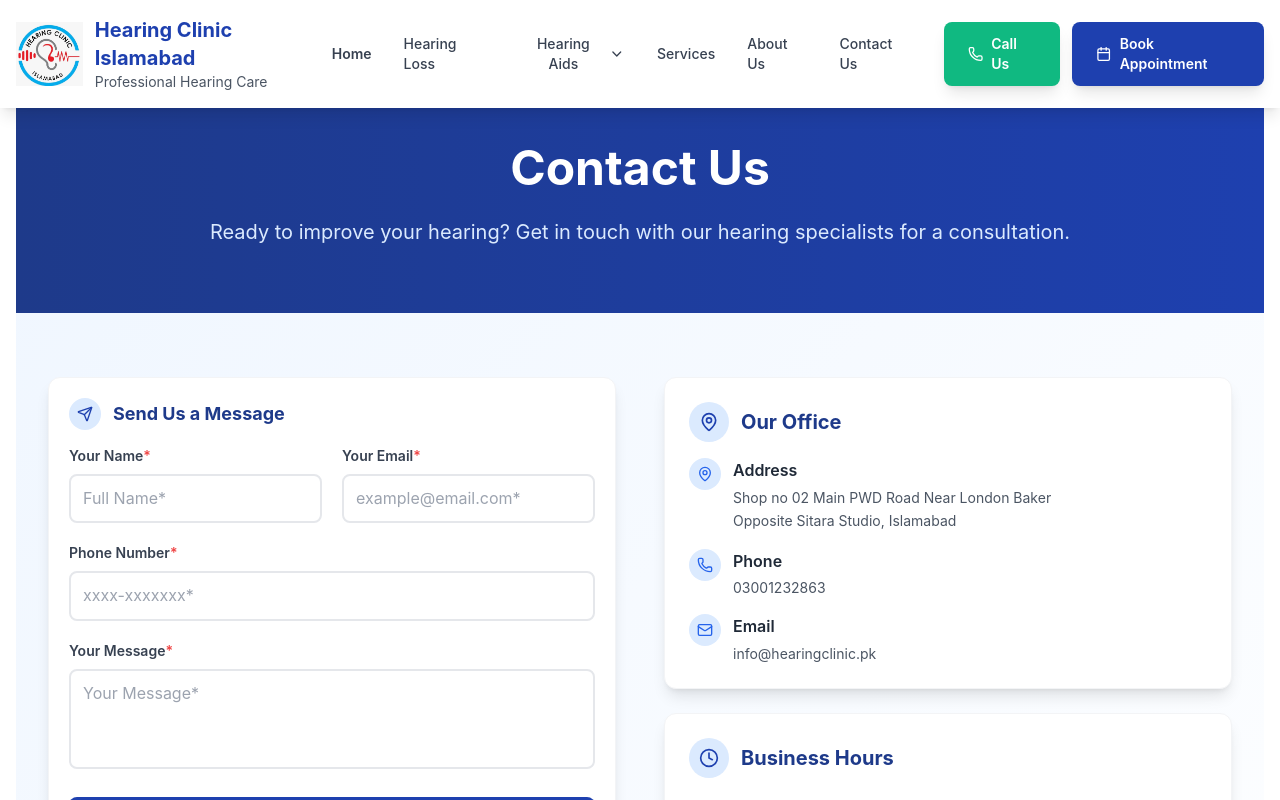
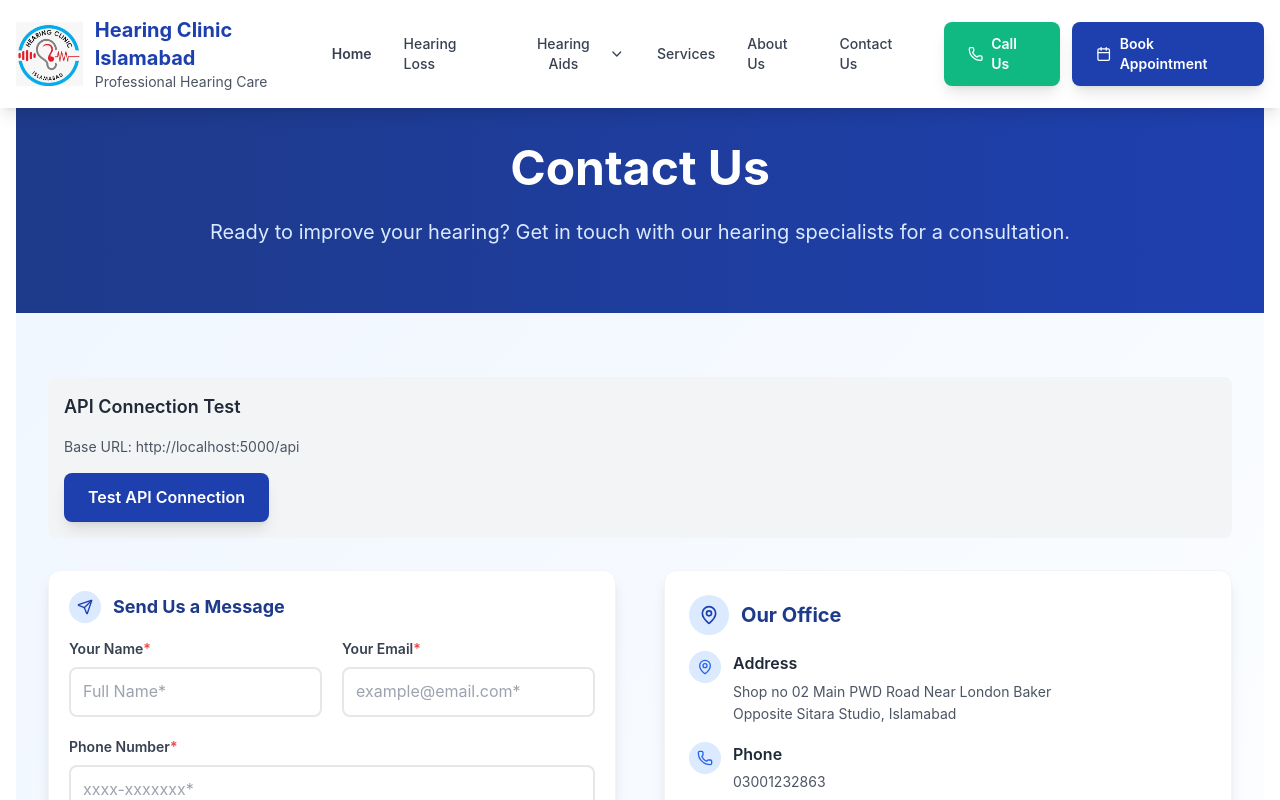
Before and after one commit to 1122Ahmad/hearing-clinic, a React (Vite) app: page /contact in a window 1280 px wide. Shown: the top 800 px of the page. Built offline with nearby package versions, Linux system fonts and the light colour scheme.

Commit message:
redirects

```diff
--- /dev/null
+++ b/src/components/APITest.jsx
@@ -0,0 +1,74 @@
+import { useState } from 'react';
+import API from '../api';
+
+const APITest = () => {
+  const [testResult, setTestResult] = useState(null);
+  const [isLoading, setIsLoading] = useState(false);
+
+  const testAPI = async () => {
+    setIsLoading(true);
+    setTestResult(null);
+
+    try {
+      console.log('Testing API connection...');
+      console.log('API Base URL:', API.baseURL);
+
+      const health = await API.healthCheck();
+      console.log('Health check result:', health);
+
+      setTestResult({
+        success: true,
+        message: 'API connection successful!',
+        data: health
+      });
+    } catch (error) {
+      console.error('API test failed:', error);
+      setTestResult({
+        success: false,
+        message: `API test failed: ${error.message}`,
+        error: error
+      });
+    } finally {
+      setIsLoading(false);
+    }
+  };
+
+  return (
+    <div className="p-4 bg-gray-100 rounded-lg">
+      <h3 className="text-lg font-semibold mb-4">API Connection Test</h3>
+      <div className="space-y-4">
+        <div>
+          <p className="text-sm text-gray-600">Base URL: {API.baseURL}</p>
+        </div>
+
+        <button
+          onClick={testAPI}
+          disabled={isLoading}
+          className="btn-primary"
+        >
+          {isLoading ? 'Testing...' : 'Test API Connection'}
+        </button>
+
+        {testResult && (
+          <div className={`p-4 rounded-lg ${
+            testResult.success
+              ? 'bg-green-100 text-green-800 border border-green-200'
+              : 'bg-red-100 text-red-800 border border-red-200'
+          }`}>
+            <h4 className="font-semibold mb-2">
+              {testResult.success ? '✅ Success' : '❌ Failed'}
+            </h4>
+            <p className="text-sm">{testResult.message}</p>
+            {testResult.data && (
+              <pre className="mt-2 text-xs bg-white p-2 rounded overflow-auto">
+                {JSON.stringify(testResult.data, null, 2)}
+              </pre>
+            )}
+          </div>
+        )}
+      </div>
+    </div>
+  );
+};
+
+export default APITest;
--- a/src/pages/Contact.jsx
+++ b/src/pages/Contact.jsx
@@ -1,6 +1,7 @@
 import { useState } from 'react';
 import { MapPin, Phone, Mail, Clock, Send } from "lucide-react";
 import API from '../api';
+import APITest from '../components/APITest';
 
 const Contact = () => {
   const [formData, setFormData] = useState({
@@ -58,10 +59,15 @@ const Contact = () => {
         </div>
       </section>
 
-      {/* Main Content */}
-      <section className="section-padding">
-        <div className="max-w-7xl mx-auto">
-          <div className="grid grid-cols-1 lg:grid-cols-2 gap-12">
+          {/* Main Content */}
+          <section className="section-padding">
+            <div className="max-w-7xl mx-auto">
+              {/* API Test Component - Remove this after debugging */}
+              <div className="mb-8">
+                <APITest />
+              </div>
+
+              <div className="grid grid-cols-1 lg:grid-cols-2 gap-12">
             {/* Contact Form */}
             <div className="card p-5 shadow-xl">
               <div className="flex items-center mb-4">
```
Also changed, not shown: 1 other file (tests, documents, lock files or other folders).
